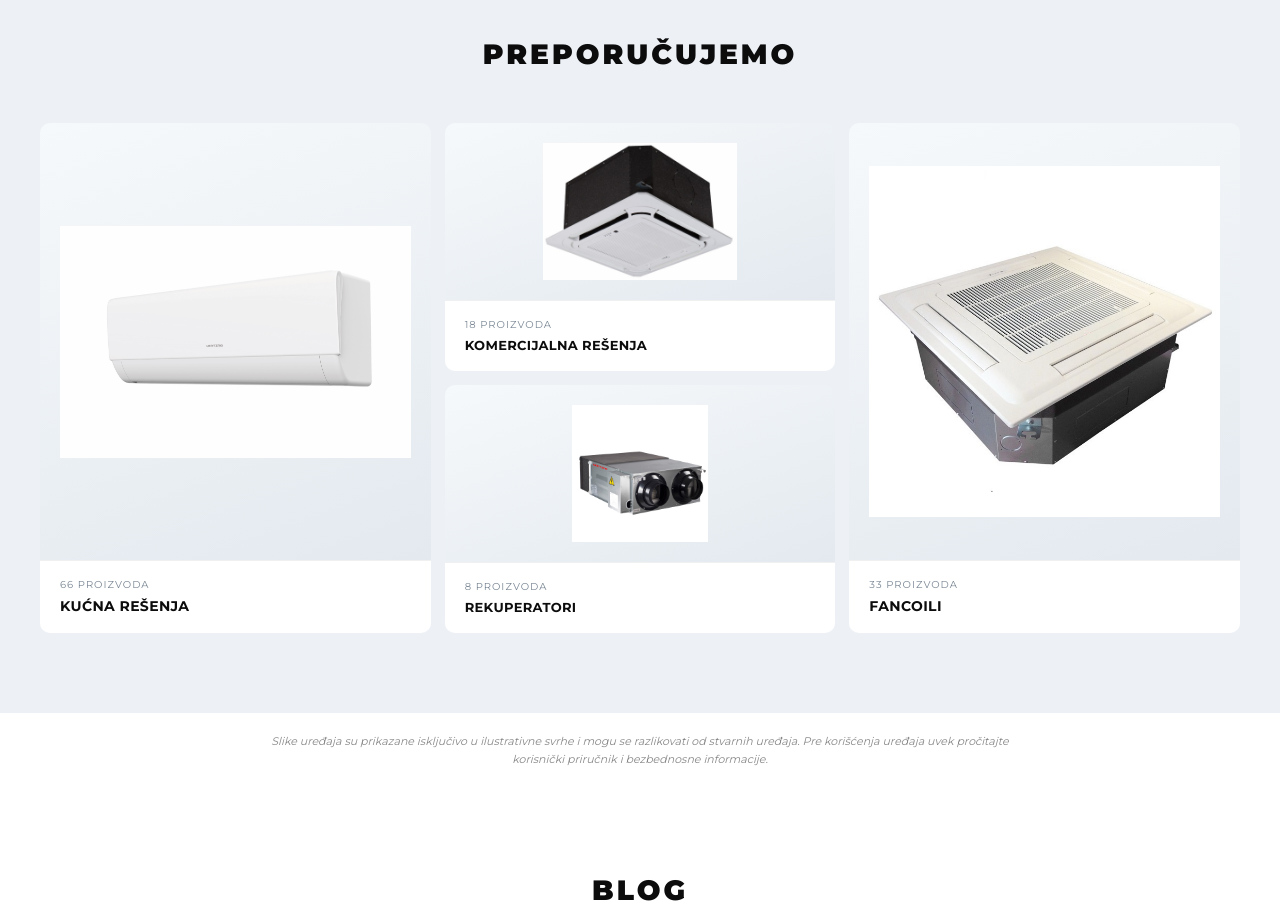
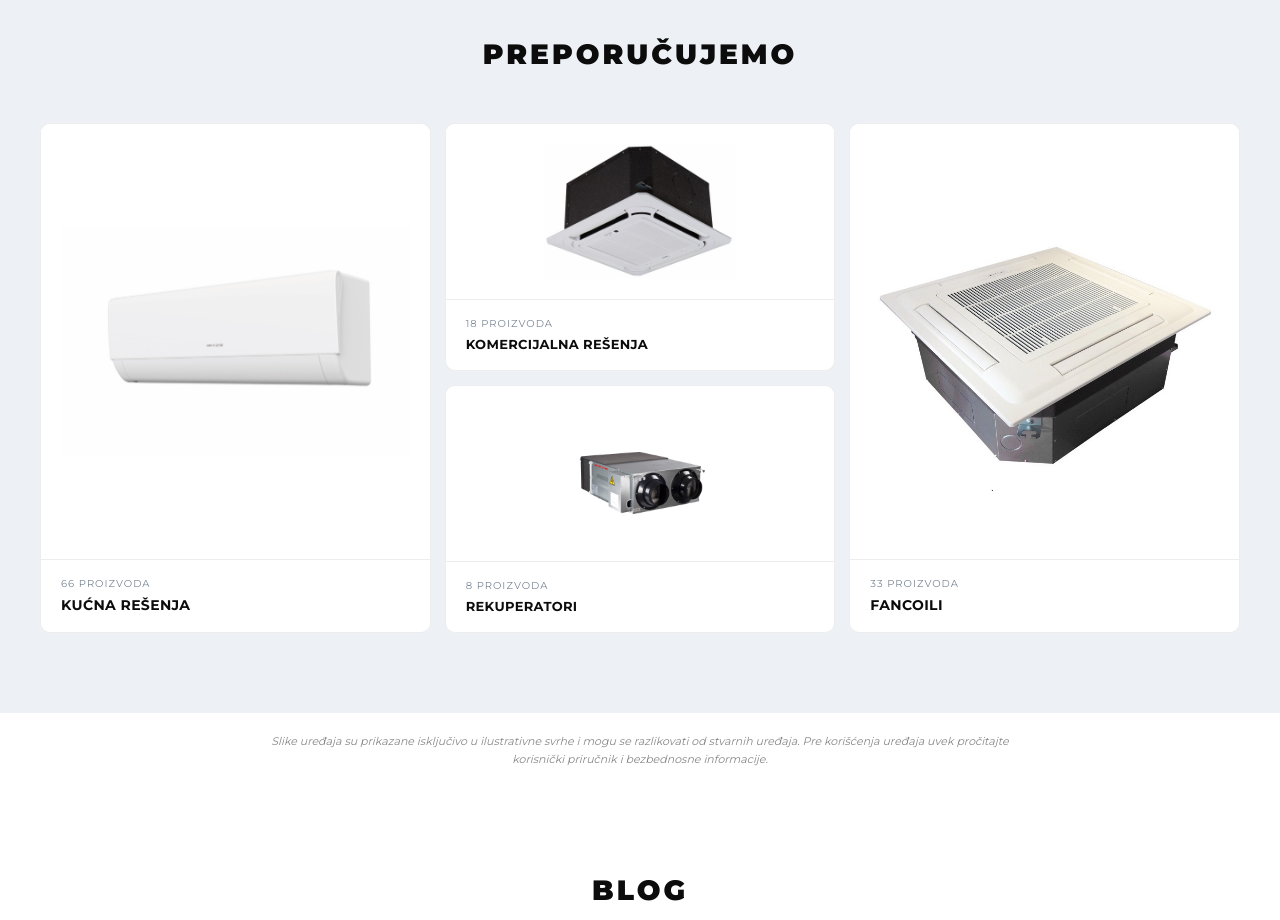
Before and after one commit to fatherofweb/Venting, a Next.js app: page / in a window 1280 px wide. Shown: the part 1660-2580 px from the top of the page. Built offline with nearby package versions, Linux system fonts and the light colour scheme.

Commit message:
Fix recommend tiles: white card so product photos blend seamlessly
The photos have a white background, which showed as an ugly white rectangle on
the previous light-grey card. Make the whole card white so each product blends
in, with a subtle card border and a divider above the label.

```diff
--- a/components/WeRecommend.tsx
+++ b/components/WeRecommend.tsx
@@ -26,11 +26,11 @@ function Tile({
   return (
     <a
       href={`/shop?tab=${tab}`}
-      className={`group relative flex flex-col rounded-[10px] overflow-hidden cursor-pointer transition-all duration-300 hover:-translate-y-0.5 hover:shadow-[0_12px_36px_rgba(0,0,0,0.16)] ${className}`}
+      className={`group relative flex flex-col rounded-[10px] overflow-hidden bg-white border border-black/[0.07] cursor-pointer transition-all duration-300 hover:-translate-y-0.5 hover:shadow-[0_14px_38px_rgba(0,0,0,0.14)] ${className}`}
       style={{ textDecoration: 'none' }}
     >
-      {/* Image area — device shown in full (contain), no cropping */}
-      <div className="relative flex-1 min-h-0" style={{ background: 'linear-gradient(160deg, #f6f9fb 0%, #e3e9ef 100%)' }}>
+      {/* Image area — white to match the photo background, device shown in full */}
+      <div className="relative flex-1 min-h-0 bg-white">
         {cat?.image && (
           <div className="absolute inset-0 p-4 sm:p-5">
             <div className="relative w-full h-full">
@@ -47,8 +47,8 @@ function Tile({
         )}
       </div>
 
-      {/* Solid label bar */}
-      <div className="relative bg-white border-t border-black/[0.06] px-5 py-4">
+      {/* Label bar */}
+      <div className="relative border-t border-black/[0.07] px-5 py-4">
         <span className="block font-sans text-[10px] font-medium uppercase tracking-widest mb-1 text-[#7a8794]">
           {cat?.count ?? 0} proizvoda
         </span>
```
